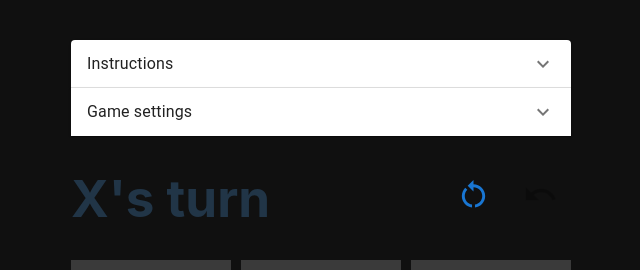
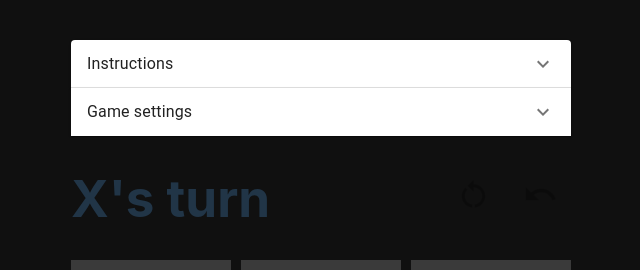
Before and after one commit to alijdens/three-tac-toe, a React (Vite) app in the folder ui/: page / in a window 1280 px wide. Shown: the top 270 px of the page, without its empty margins (319-959 px from the left). Built offline with nearby package versions, Linux system fonts and the light colour scheme.

Commit message:
Disable "restart game" button when no moves have been done yet.

```diff
--- a/ui/src/Game.tsx
+++ b/ui/src/Game.tsx
@@ -49,7 +49,7 @@ function Game() {
             <Grid item xs={2} md={1}>{isAiTurn(state, settings.aiPlayer) && !state.winner ? <CircularProgress /> : <></>}</Grid>
             <Grid container xs={12} md={3}>
                 <Grid container spacing={2} justifyContent="center" alignItems="center">
-                    <Grid item><RestartGameButton updateState={updateState} /></Grid>
+                    <Grid item><RestartGameButton state={state} updateState={updateState} /></Grid>
                     <Grid item><UndoButton state={state} updateState={updateState} settings={settings} /></Grid>
                 </Grid>
             </Grid>
@@ -65,12 +65,14 @@ function Game() {
 
 
 type RestartGameButtonProps = {
+    state: GameState,
     updateState: React.Dispatch<Action>,
 }
-function RestartGameButton({ updateState }: RestartGameButtonProps) {
+function RestartGameButton({ state, updateState }: RestartGameButtonProps) {
+    const gameStarted = state.history.length > 0
     return <>
         <Tooltip title='Restart game'>
-            <IconButton color='primary' onClick={() => updateState({type: 'reset'})}>
+            <IconButton disabled={!gameStarted} color='primary' onClick={() => updateState({type: 'reset'})}>
                 <RestartAltIcon fontSize='large' />
             </IconButton>
         </Tooltip>
```
